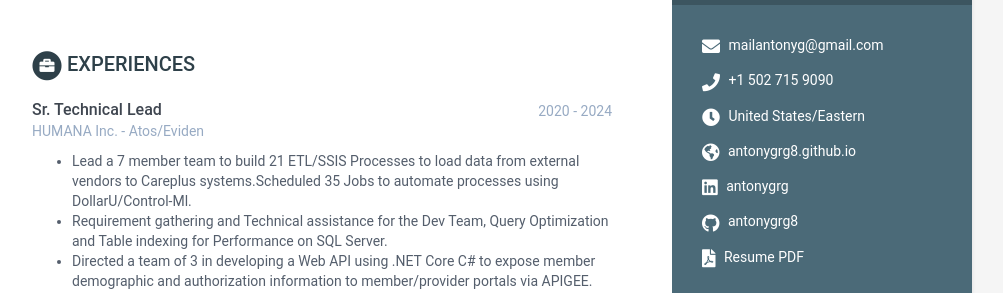
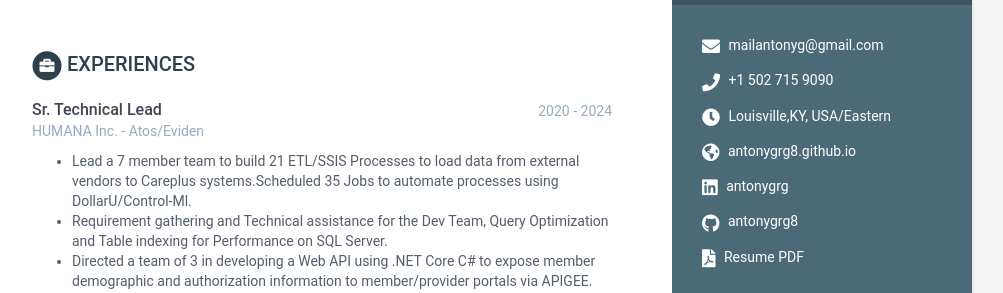
Before and after one commit to antonygrg8/antonygrg8.github.io, a Jekyll site: the page built from index.html, in a window 1280 px wide and 900 px high. Shown: the part 317-610 px from the top of the window, without its empty margins (168-1171 px from the left). Built offline with Jekyll 4.4.1, drawn with Linux system fonts in a browser that asks for light colours.

Commit message:
location

```diff
--- a/_data/data.yml
+++ b/_data/data.yml
@@ -15,7 +15,7 @@ sidebar:
   # Sidebar links
   email: mailantonyg@gmail.com
   phone: +1 502 715 9090
-  timezone: United States/Eastern
+  timezone: Louisville,KY, USA/Eastern
   #citizenship:
   website: antonygrg8.github.io #do not add http://
   linkedin: antonygrg
```
